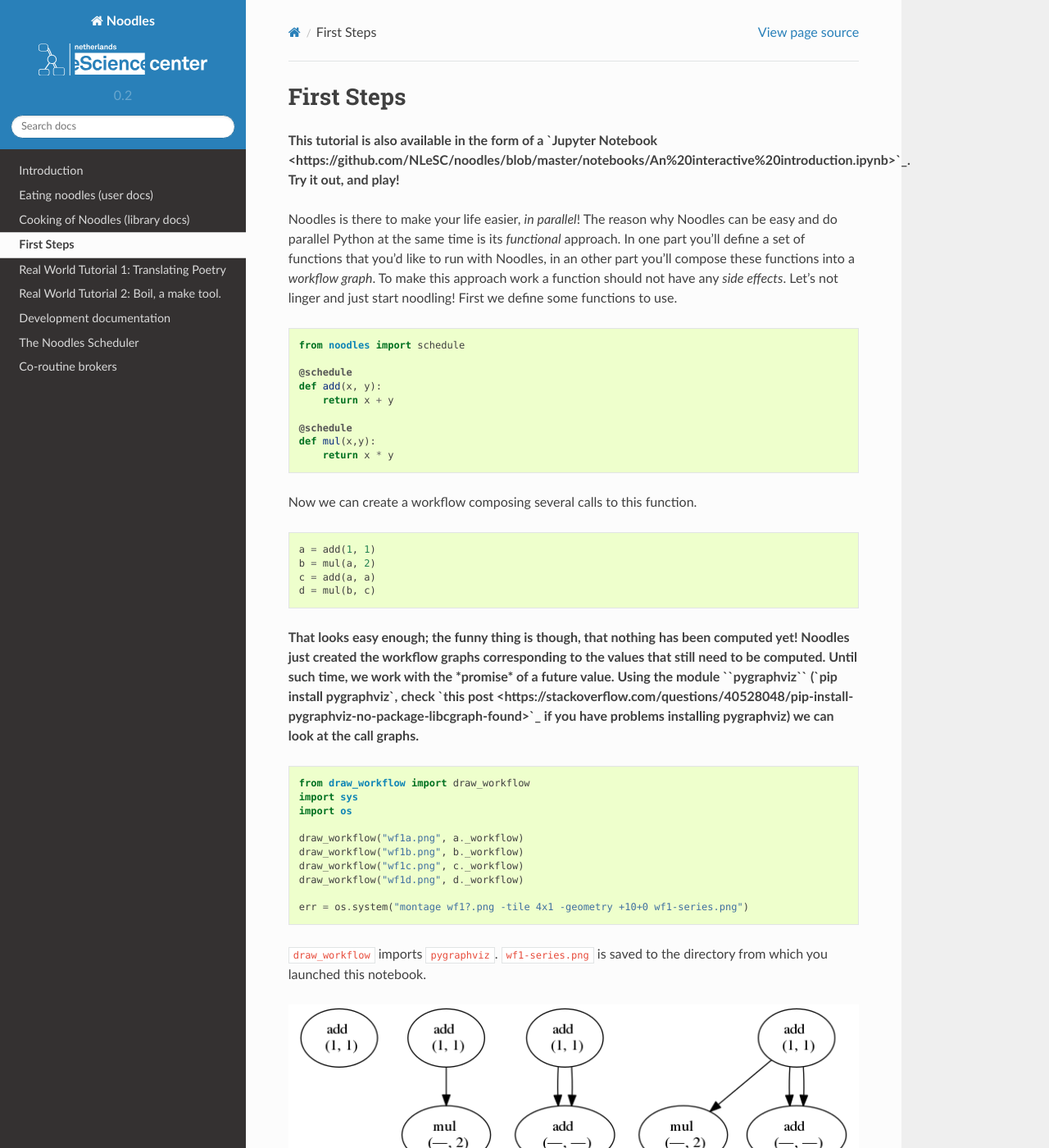
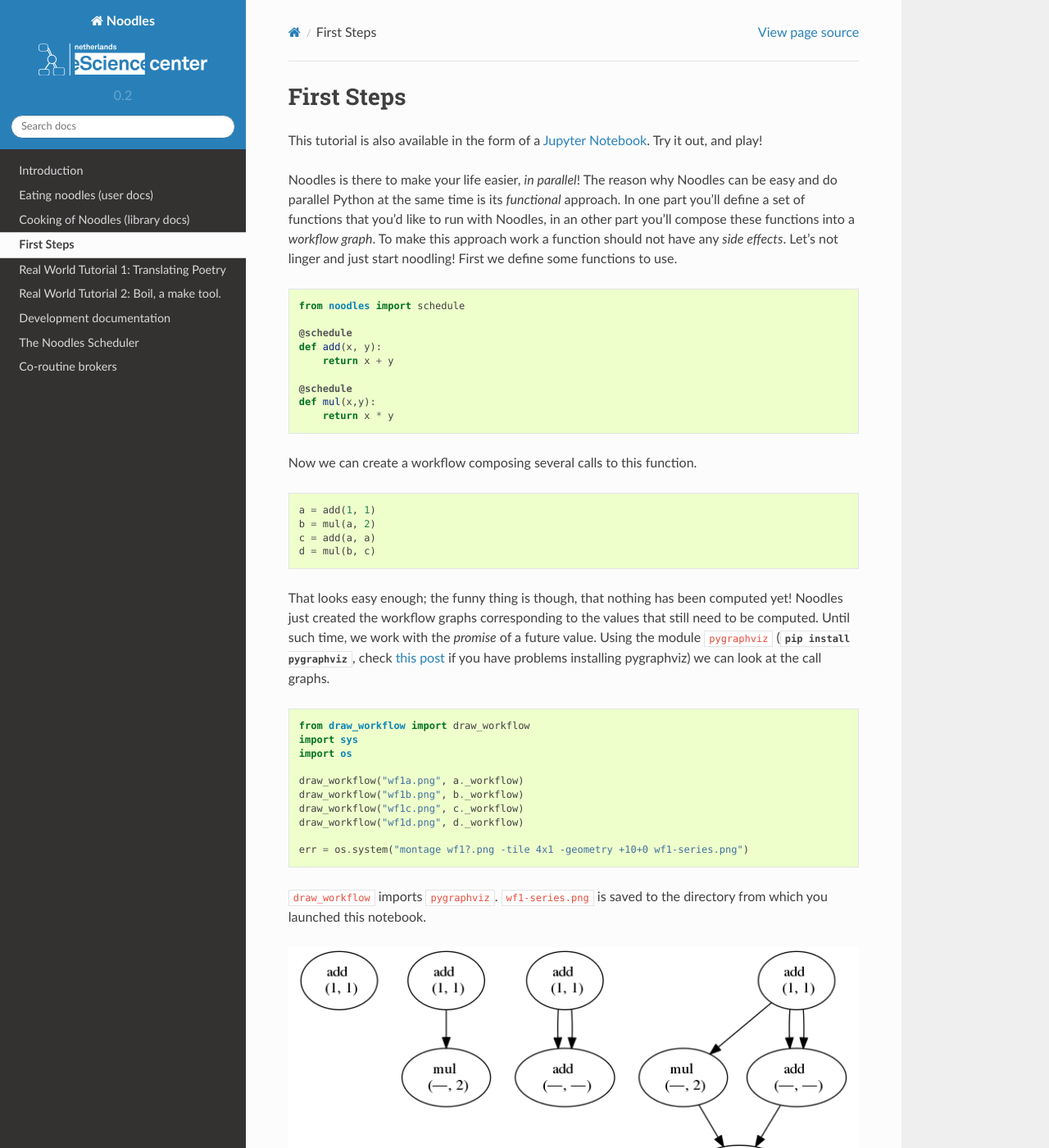
Before and after one commit to NLeSC/noodles, a Sphinx documentation site: the page built from doc/source/first_steps.rst, in a window 1280 px wide and 1400 px high. Shown: the whole window at 82% size. Built offline with Sphinx 7.4.7 and the Read the Docs theme 2.0.0, drawn with Linux system fonts in a browser that asks for light colours.

Commit message:
fix 7: syntax typos in hyperlink

```diff
--- a/doc/source/first_steps.rst
+++ b/doc/source/first_steps.rst
@@ -1,8 +1,7 @@
 First Steps
 ===========
 
-**This tutorial is also available in the form of a `Jupyter Notebook <https://github.com/NLeSC/noodles/blob/master/notebooks/An%20interactive%20introduction.ipynb>`_.
-Try it out, and play!**
+This tutorial is also available in the form of a `Jupyter Notebook <https://github.com/NLeSC/noodles/blob/master/notebooks/An%20interactive%20introduction.ipynb>`_. Try it out, and play!
 
 Noodles is there to make your life easier, *in parallel*! The reason why Noodles can be easy and do parallel Python at the same time is its *functional* approach. In one part you'll define a set of functions that you'd like to run with Noodles, in an other part you'll compose these functions into a *workflow graph*. To make this approach work a function should not have any *side effects*. Let's not linger and just start noodling! First we define some functions to use.
 
@@ -28,7 +27,7 @@ Now we can create a workflow composing several calls to this function.
     c = add(a, a)
     d = mul(b, c)
 
-**That looks easy enough; the funny thing is though, that nothing has been computed yet! Noodles just created the workflow graphs corresponding to the values that still need to be computed. Until such time, we work with the *promise* of a future value. Using the module ``pygraphviz`` (`pip install pygraphviz`, check `this post <https://stackoverflow.com/questions/40528048/pip-install-pygraphviz-no-package-libcgraph-found>`_ if you have problems installing pygraphviz) we can look at the call graphs.**
+That looks easy enough; the funny thing is though, that nothing has been computed yet! Noodles just created the workflow graphs corresponding to the values that still need to be computed. Until such time, we work with the *promise* of a future value. Using the module ``pygraphviz`` (`pip install pygraphviz`, check `this post <https://stackoverflow.com/questions/40528048/pip-install-pygraphviz-no-package-libcgraph-found>`_ if you have problems installing pygraphviz) we can look at the call graphs.
 
 .. code:: python
 
```
